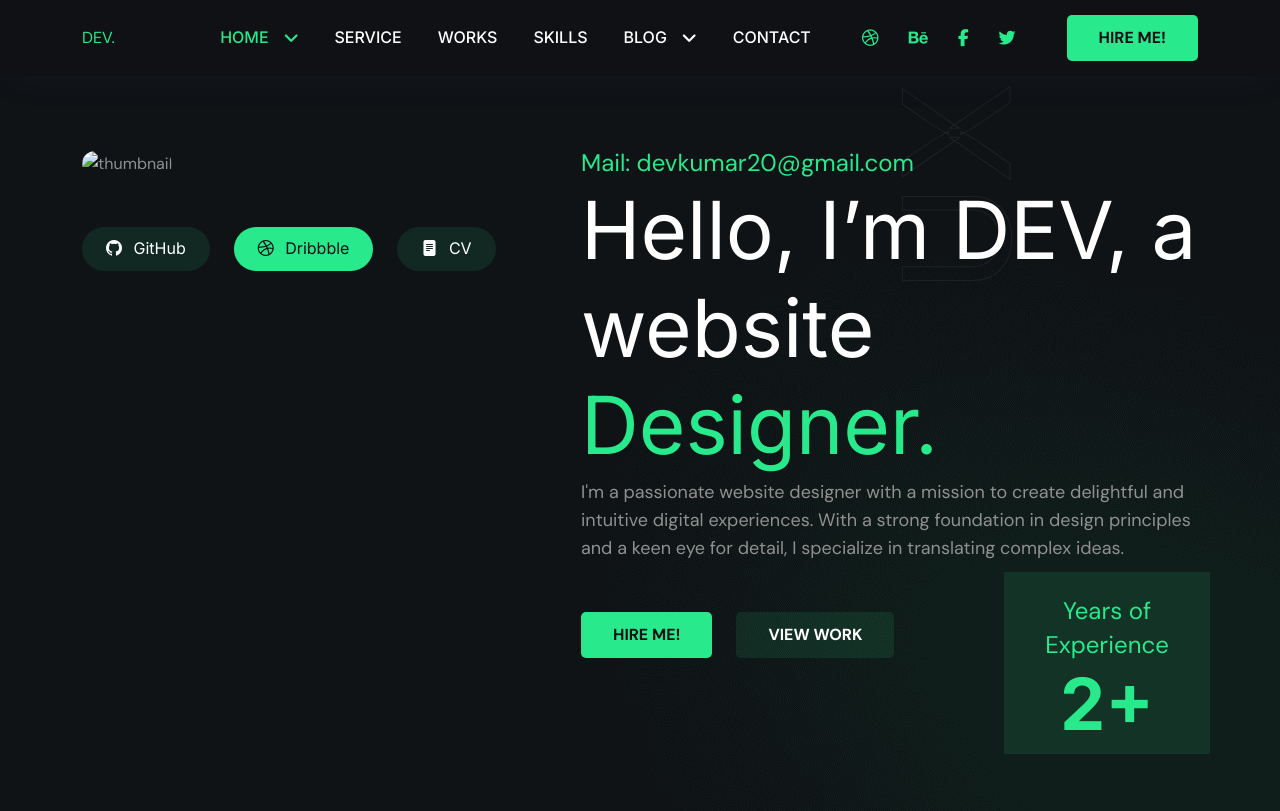
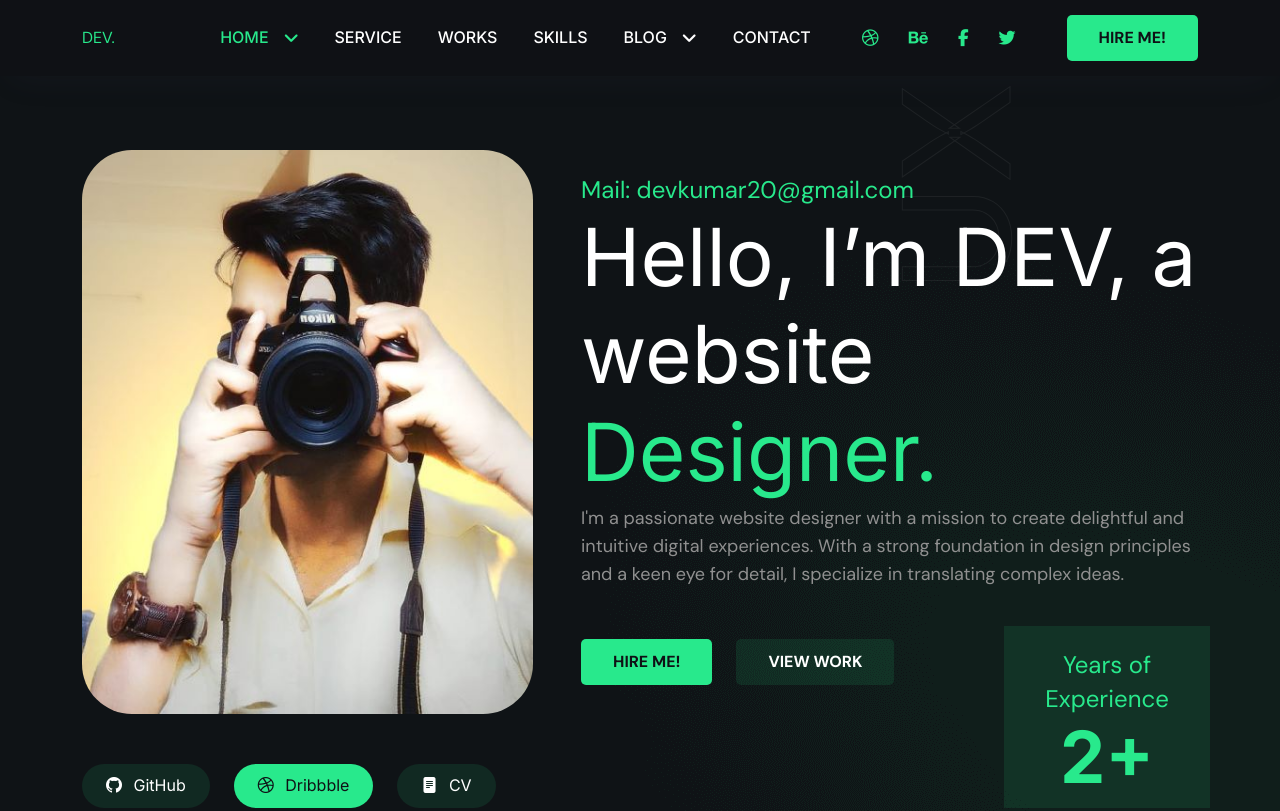
Before and after one commit to abhi99-wq/abhiportfolio12, a plain HTML site: page index.html in a window 1280 px wide. Shown: the top 811 px of the page. Drawn offline with nearby package versions, Linux system fonts and the light colour scheme; files whose address does not match are found by name.

Commit message:
Add files via upload

```diff
--- a/index.html
+++ b/index.html
@@ -9,7 +9,7 @@
     <title>theAbhijitcoder - Personal Portfolio HTML Template</title>
 
     <!-- Favicon -->
-    <link rel="icon" href="./C:\Users\ankit\OneDrive\Desktop\Documents\WhatsApp Image 2025-01-01 at 13.30.38_ee047440.jpg">
+    <link rel="icon" href="./images/C:\Users\ankit\OneDrive\Desktop\Documents\WhatsApp Image 2025-01-01 at 13.30.38_ee047440.jpg">
     <!-- CSS File -->
     <link rel="stylesheet" href="css/animate.min.css">
     <link rel="stylesheet" href="css/bootstrap.min.css">
@@ -164,7 +164,7 @@
                             <div>
                                 <div>
                                     <div class="thumbnail-wrapper wow fadeInLeft" data-wow-delay=".3s">
-                                        <img class="profile-pic" src="./C:\Users\ankit\OneDrive\Pictures\WhatsApp Image 2025-01-01 at 13.30.37_33f69d39.jpg" alt="thumbnail">
+                                        <img class="profile-pic" src="C:\Users\ankit\OneDrive\Pictures\WhatsApp Image 2025-01-01 at 13.30.37_33f69d39.jpg" alt="thumbnail">
                                     </div>
                                 </div>
 
```
